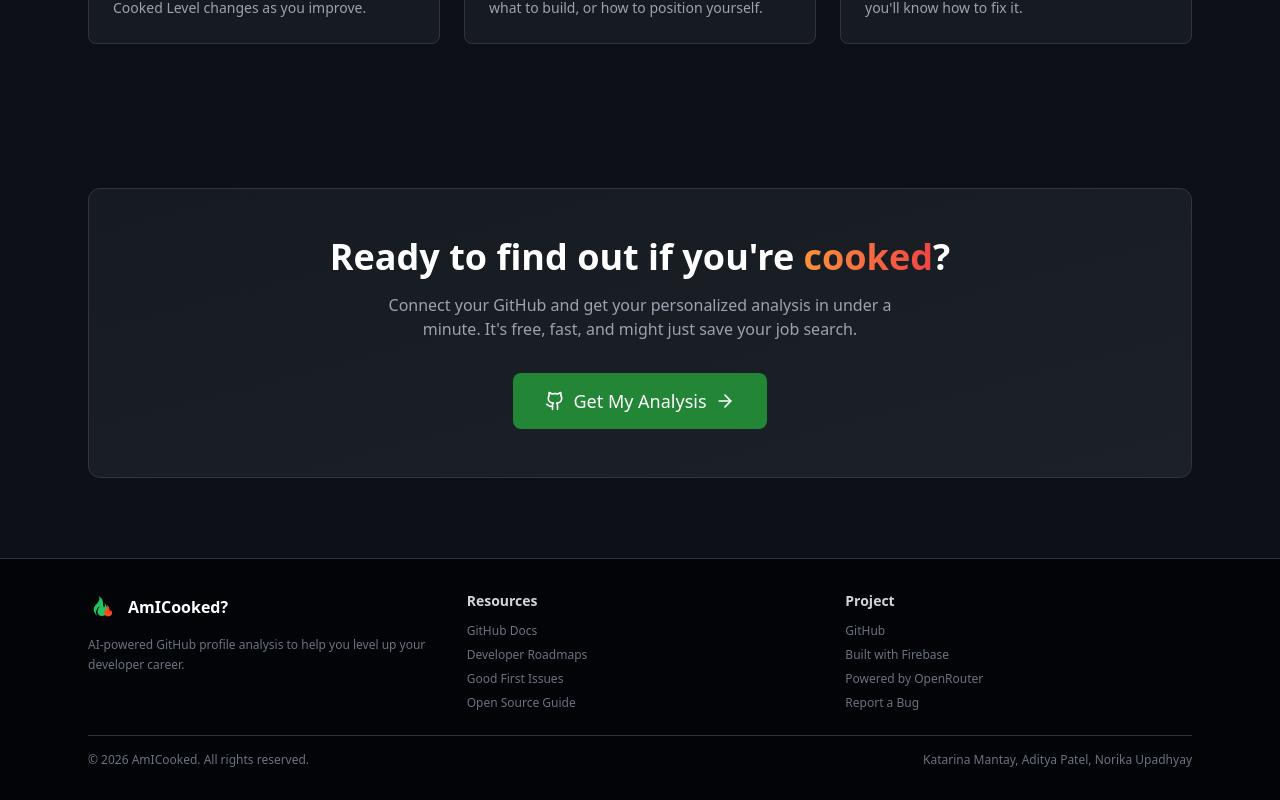
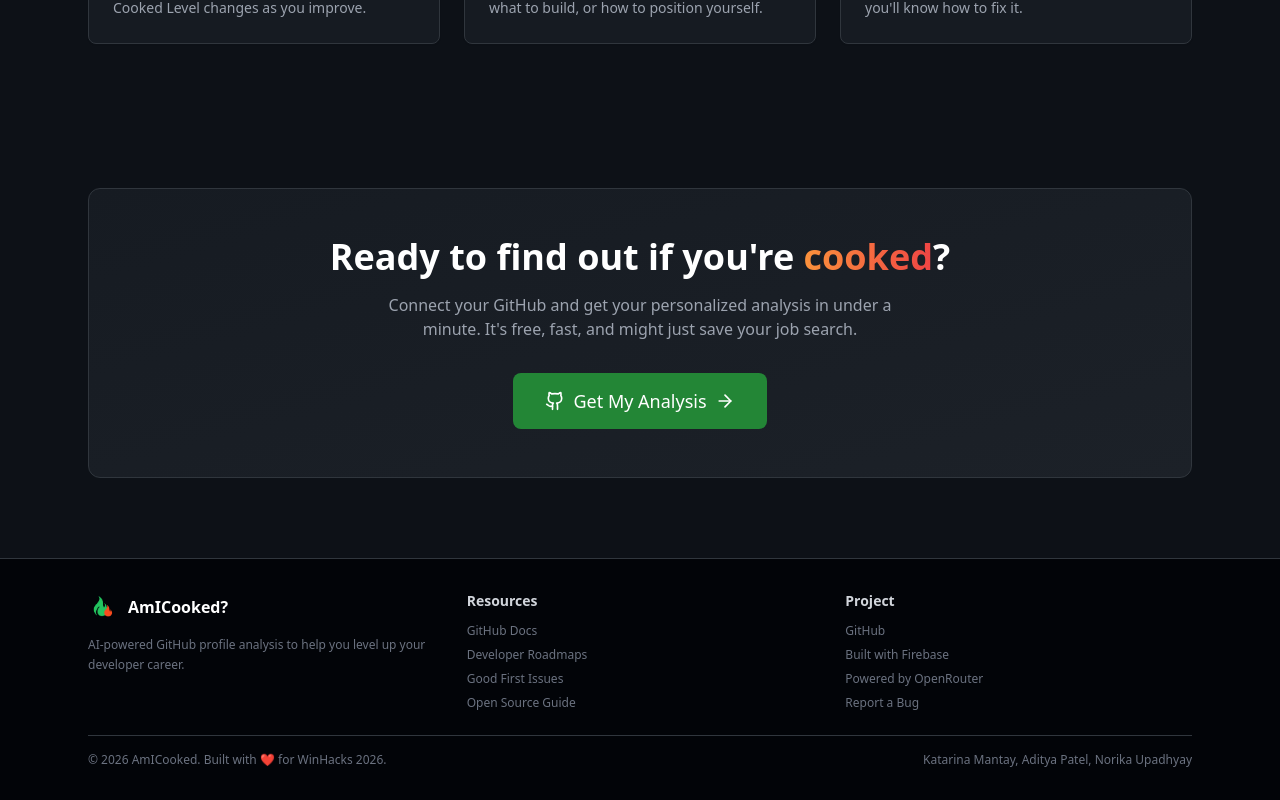
Before and after one commit to Champion2005/amicooked, a React (Vite) app: page / in a window 1280 px wide. Shown: the part 1732-2532 px from the top of the page. Built offline with nearby package versions, Linux system fonts and the light colour scheme; no server answers.

Commit message:
feat: Update footer text to reflect WinHacks 2026

```diff
--- a/src/pages/Landing.jsx
+++ b/src/pages/Landing.jsx
@@ -291,7 +291,7 @@ export default function Landing() {
 
           <div className="border-t border-[#30363d] mt-6 pt-4 flex flex-col sm:flex-row items-center justify-between gap-2">
             <span className="text-gray-500 text-xs">
-              © 2026 AmICooked. All rights reserved.
+              © 2026 AmICooked. Built with ❤️ for WinHacks 2026.
             </span>
             <span className="text-gray-500 text-xs text-center">
               Katarina Mantay, Aditya Patel, Norika Upadhyay
--- a/src/pages/Results.jsx
+++ b/src/pages/Results.jsx
@@ -941,7 +941,7 @@ export default function Results() {
 
           <div className="border-t border-[#30363d] mt-6 pt-4 flex flex-col sm:flex-row items-center justify-between gap-2">
             <span className="text-gray-500 text-xs">
-              © 2026 AmICooked. All rights reserved.
+              © 2026 AmICooked. Built with ❤️ for WinHacks 2026.
             </span>
             <span className="text-gray-500 text-xs text-center">
               Katarina Mantay, Aditya Patel, Norika Upadhyay
```
